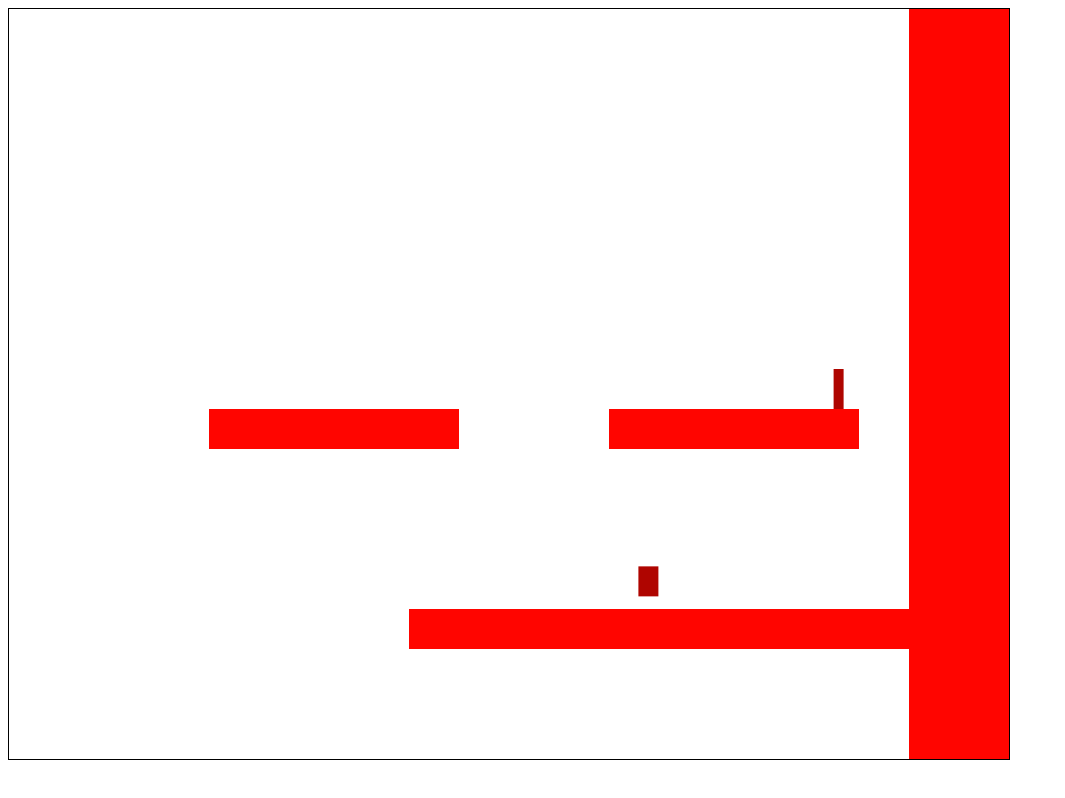
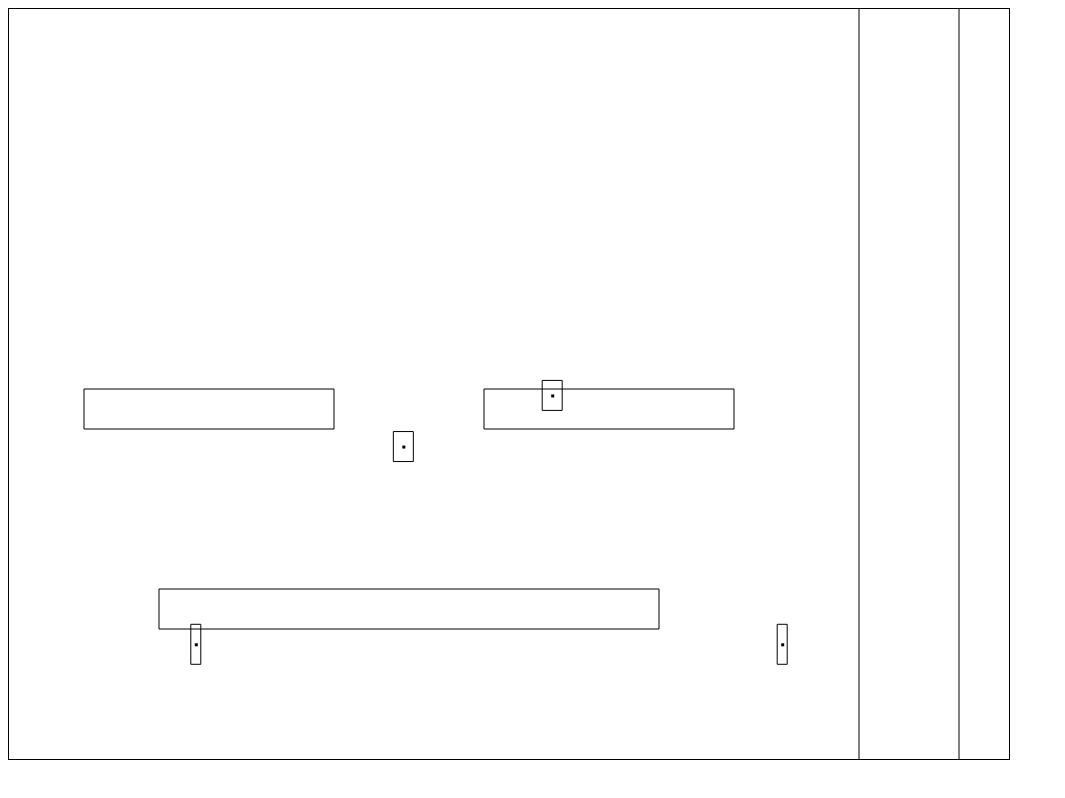
Before and after one commit to ChristopheVandePoel/entangled, a plain HTML site: page index.html in a window 1280 px wide. Shown: the whole page, without its empty margins (0-1065 px from the left). Drawn offline with Linux system fonts and the light colour scheme.

Commit message:
Refactoring to vertices

```diff
--- a/index.html
+++ b/index.html
@@ -11,8 +11,9 @@
 
 </body>
 <script src="src/js/utils/utils.js"></script>
-<script src="src/js/Physics/World.js"></script>
+<script src="src/js/Math/Vectors.js"></script>
 <script src="src/js/Primitives/Movable.js"></script>
 <script src="src/js/Primitives/Immovable.js"></script>
+<script src="src/js/Physics/World.js"></script>
 <script src="src/js/index.js"></script>
 </html>
--- /dev/null
+++ b/src/js/Math/Vectors.js
@@ -0,0 +1,24 @@
+var Core;
+(function (Core) {
+    var Vectors = (function () {
+        function Vectors() {
+        }
+        Vectors.prototype.cross = function (vectorA, vectorB) {
+            return (vectorA[0] * vectorB[1]) - (vectorA[1] * vectorB[0]);
+        };
+        Vectors.prototype.add = function (vectorA, vectorB) {
+            return [vectorA[0] + vectorB[0], vectorA[1] + vectorB[1]];
+        };
+        Vectors.prototype.dot = function () {
+        };
+        Vectors.prototype.multiply = function (vector, scalar) {
+            return [vector[0] * scalar, vector[1] * scalar];
+        };
+        Vectors.prototype.divide = function (vector, scalar) {
+            return [vector[0] / scalar, vector[1] / scalar];
+        };
+        return Vectors;
+    })();
+    Core.Vectors = Vectors;
+})(Core || (Core = {}));
+//# sourceMappingURL=Vectors.js.map
--- a/src/js/Physics/World.js
+++ b/src/js/Physics/World.js
@@ -63,28 +63,12 @@ var Core;
                 //velocity & position:
                 object.moveCoordinates(t);
                 _this.detectStaticHit(object);
-                console.log(object.center);
+                //console.log(object.vertices);
             });
             this.renderObjects();
         };
         World.prototype.detectStaticHit = function (movObject) {
             this._notMovableWorldObjects.forEach(function (staticObject) {
-                if (movObject instanceof Core.Rectangle) {
-                    var isOnplaneHeight = ((movObject.y + movObject.h >= staticObject.y) && (movObject.y < staticObject.y));
-                    var hitsBottom = (movObject.x < staticObject.x + staticObject.w) && (movObject.x + movObject.w) > staticObject.x;
-                    if (isOnplaneHeight && hitsBottom) {
-                        //console.log('hit!');
-                        var newYv = -(movObject.vy) / (1.7);
-                        movObject.y = staticObject.y - movObject.h;
-                        if (Math.abs(-(movObject.vy) / (1.7)) < 3) {
-                            newYv = 0;
-                        }
-                        var newXv = (-(movObject.vx) / (1.7));
-                        //console.log('speed: ', newYv);
-                        movObject.vy = newYv;
-                        movObject.vx = ((movObject.vx) / (1.7));
-                    }
-                }
             });
         };
         World.prototype.stopTime = function () {
@@ -100,12 +84,37 @@ var Core;
             var _this = this;
             this._ctx.clearRect(0, 0, 1000, 750);
             this._notMovableWorldObjects.forEach(function (object) {
-                _this._ctx.fillStyle = "#FF0500";
-                _this._ctx.fillRect(object.x, object.y, object.w, object.h);
+                var ctx = _this._ctx;
+                // to be refactored
+                ctx.beginPath();
+                var startPoint = object.vertices[0];
+                var that = _this;
+                ctx.moveTo(startPoint[0], startPoint[1]);
+                object.vertices.forEach(function (coords, i) {
+                    if (i !== 0) {
+                        ctx.lineTo(coords[0], coords[1]);
+                    }
+                }, ctx);
+                ctx.lineTo(startPoint[0], startPoint[1]);
+                ctx.stroke();
+                ctx.fillStyle = ("black");
             });
             this._movableWorldObjects.forEach(function (object) {
-                _this._ctx.fillStyle = "#AF0500";
-                _this._ctx.fillRect(object.x, object.y, object.w, object.h);
+                var ctx = _this._ctx;
+                // to be refactored
+                ctx.beginPath();
+                var startPoint = object.vertices[0];
+                var that = _this;
+                ctx.moveTo(startPoint[0], startPoint[1]);
+                object.vertices.forEach(function (coords, i) {
+                    if (i !== 0) {
+                        ctx.lineTo(coords[0], coords[1]);
+                    }
+                }, ctx);
+                ctx.lineTo(startPoint[0], startPoint[1]);
+                ctx.stroke();
+                ctx.fillStyle = ("black");
+                ctx.fillRect(object.center[0] - 1, object.center[1] - 1, 3, 3);
             });
         };
         /**
--- a/src/js/Primitives/Immovable.js
+++ b/src/js/Primitives/Immovable.js
@@ -6,7 +6,16 @@ var Core;
             this.y = y;
             this.w = w;
             this.h = h;
+            this.createVertices();
         }
+        Immovable.prototype.createVertices = function () {
+            var result = [];
+            result.push([this.x - this.w / 2, this.y - this.h / 2]);
+            result.push([this.x + this.w / 2, this.y - this.h / 2]);
+            result.push([this.x + this.w / 2, this.y + this.h / 2]);
+            result.push([this.x - this.w / 2, this.y + this.h / 2]);
+            this.vertices = result;
+        };
         return Immovable;
     })();
     Core.Immovable = Immovable;
--- a/src/js/Primitives/Movable.js
+++ b/src/js/Primitives/Movable.js
@@ -4,6 +4,7 @@ var __extends = (this && this.__extends) || function (d, b) {
     __.prototype = b.prototype;
     d.prototype = new __();
 };
+/// <reference path="../Math/Vectors.ts"/>
 var Core;
 (function (Core) {
     var Movable = (function () {
@@ -19,15 +20,56 @@ var Core;
             this.vy = vy;
             this.center = [(x + (w / 2)), (y + (h / 2))];
             this.rot = rot;
+            this._vectors = new Core.Vectors();
         }
+        //this method has to dissapear eventually, or at least be transformed to simply
+        //calculate centerpoint coordinates and speeds
         Movable.prototype.moveCoordinates = function (t) {
             var newVy = this.vy + ((10) * t);
-            var newY = (this.vy * t) + this.y;
-            var newX = (this.vx * t) + this.x;
             this.vy = newVy;
-            this.y = newY;
-            this.x = newX;
             this.center = [(this.x + (this.w / 2)), (this.y + (this.h / 2))];
+            this.moveVertices(t);
+        };
+        Movable.prototype.moveVertices = function (t) {
+            var _this = this;
+            this.vertices.forEach(function (vertice) {
+                var newX = (_this.vx * t) + vertice[0];
+                var newY = (_this.vy * t) + vertice[1];
+                //console.log(this.vx, this.vy);
+                vertice[0] = newX;
+                vertice[1] = newY;
+            });
+            this.getCenter();
+        };
+        Movable.prototype.getCenter = function () {
+            var center = [0, 0];
+            var Vectors = this._vectors;
+            var area = this.getArea();
+            for (var i = 0; i < this.vertices.length; i++) {
+                var j = (i + 1) % this.vertices.length;
+                var cross = Vectors.cross(this.vertices[i], this.vertices[j]);
+                var temp = Vectors.multiply(Vectors.add(this.vertices[i], this.vertices[j]), cross);
+                center = Vectors.add(center, temp);
+            }
+            center = Vectors.divide(center, 6 * area);
+            this.center = center;
+            //console.log(center);
+        };
+        Movable.prototype.getArea = function () {
+            var area = 0;
+            var j = this.vertices.length - 1;
+            for (var i = 0; i < this.vertices.length; i++) {
+                area += (this.vertices[j][0] - this.vertices[i][0]) * (this.vertices[j][1] + this.vertices[i][1]);
+                j = i;
+            }
+            return area / 2;
+        };
+        Movable.prototype.rotateVertices = function (t) {
+            this.vertices.forEach(function (vertice) {
+            });
+        };
+        Movable.prototype.getVertices = function () {
+            return this.vertices;
         };
         return Movable;
     })();
@@ -39,7 +81,17 @@ var Core;
             if (vy === void 0) { vy = 0; }
             if (rot === void 0) { rot = 0; }
             _super.call(this, x, y, w, h, vx, vy, rot);
+            this.createVertices();
+            this.center = [x, y];
         }
+        Rectangle.prototype.createVertices = function () {
+            var result = [];
+            result.push([this.x - this.w / 2, this.y - this.h / 2]);
+            result.push([this.x + this.w / 2, this.y - this.h / 2]);
+            result.push([this.x + this.w / 2, this.y + this.h / 2]);
+            result.push([this.x - this.w / 2, this.y + this.h / 2]);
+            this.vertices = result;
+        };
         return Rectangle;
     })(Movable);
     Core.Rectangle = Rectangle;
--- a/src/js/index.js
+++ b/src/js/index.js
@@ -12,15 +12,12 @@ function init() {
     var world = new Core.World(ctx, Utils.determineCrossing);
     world.createMovableObject(new Core.Rectangle(150, 150, 20, 30, 25, -20));
     world.createMovableObject(new Core.Rectangle(480, 250, 10, 40, 30, -10));
-    /*   world.createMovableObject(new Core.Rectangle(480,250,10,40,-30,-10));
-  world.createMovableObject(new Core.Rectangle(250,50,20,30,30,-15));
-
-
-    */
+    world.createMovableObject(new Core.Rectangle(480, 250, 10, 40, -30, -10));
+    world.createMovableObject(new Core.Rectangle(250, 50, 20, 30, 30, -15));
     world.createImmovableObject(new Core.Immovable(400, 600, 500, 40));
     world.createImmovableObject(new Core.Immovable(200, 400, 250, 40));
     world.createImmovableObject(new Core.Immovable(600, 400, 250, 40));
-    world.createImmovableObject(new Core.Immovable(900, 0, 100, 1000));
+    world.createImmovableObject(new Core.Immovable(900, 375, 100, 1000));
     world.renderObjects();
     world.start();
     setTimeout(function () {
@@ -28,7 +25,7 @@ function init() {
     }, 500);
     setTimeout(function () {
         world.stopTime();
-    }, 18000);
+    }, 2000);
 }
 init();
 //# sourceMappingURL=index.js.map
```
Also changed, not shown: src/js/Math/Vectors.ts (added, +24 -0 lines), src/js/Physics/World.ts (+35 -24 lines), src/js/Primitives/Immovable.ts (+13 -0 lines), src/js/Primitives/Movable.ts (+82 -12 lines), src/js/index.ts (+4 -5 lines), 5 other files.
